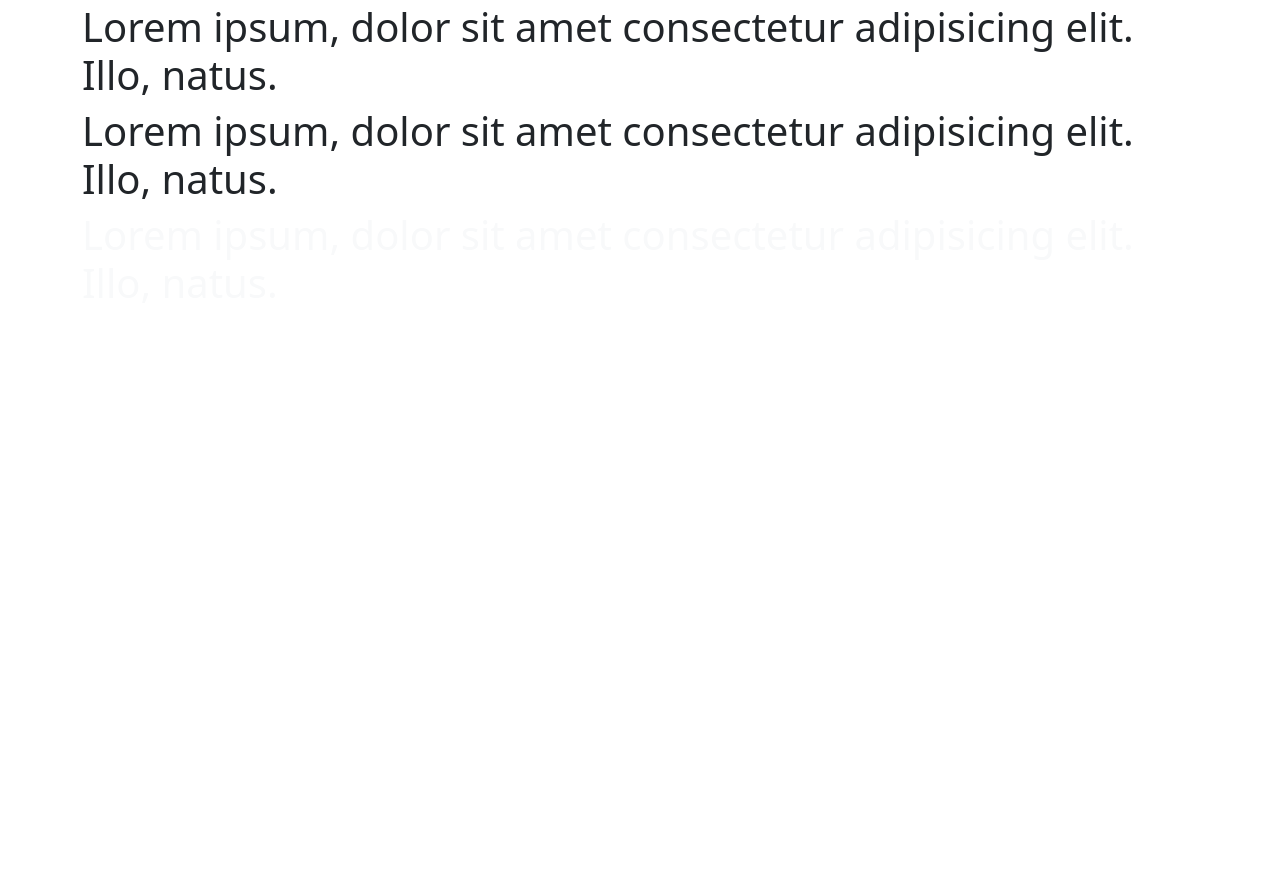
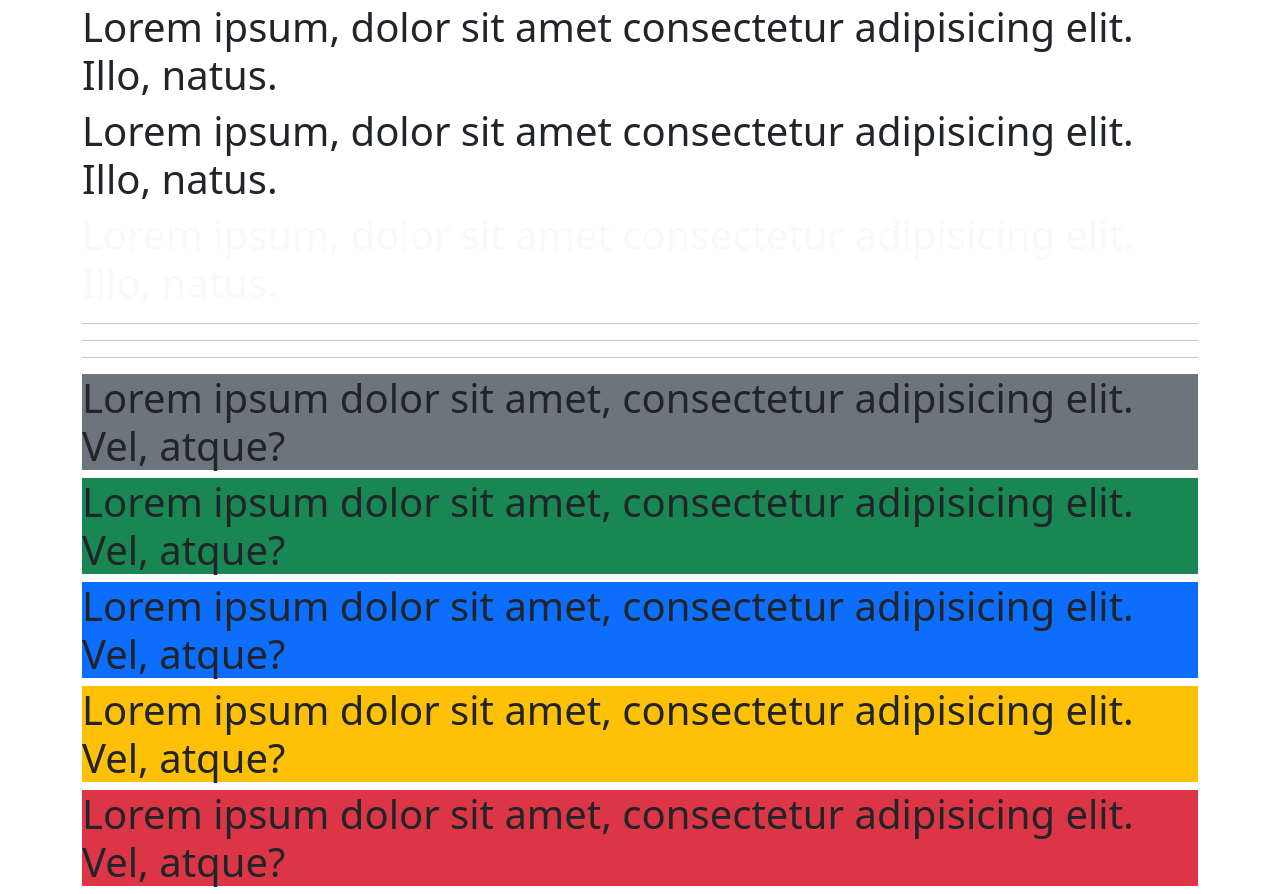
Before and after one commit to SakshamW/basic-bootsstap, a plain HTML site: page index.html in a window 1280 px wide. Shown: the part 6129-7023 px from the top of the page. Before the commit the page ends 6444 px from the top, so only its background shows below. Drawn offline with Linux system fonts and the light colour scheme.

Commit message:
Bootstrap background classess practice

```diff
--- a/index.html
+++ b/index.html
@@ -221,6 +221,14 @@
     <h1 class="text-dark">Lorem ipsum, dolor sit amet consectetur adipisicing elit. Illo, natus.</h1>
     <h1 class="text-body">Lorem ipsum, dolor sit amet consectetur adipisicing elit. Illo, natus.</h1>
     <h1 class="text-light">Lorem ipsum, dolor sit amet consectetur adipisicing elit. Illo, natus.</h1>
-</div>
-</body>
+    <hr>
+    <hr>
+    <hr>
+    <h1 class="bg-secondary">Lorem ipsum dolor sit amet, consectetur adipisicing elit. Vel, atque?</h1>
+    <h1 class="bg-success">Lorem ipsum dolor sit amet, consectetur adipisicing elit. Vel, atque?</h1>
+    <h1 class="bg-primary">Lorem ipsum dolor sit amet, consectetur adipisicing elit. Vel, atque?</h1>
+    <h1 class="bg-warning">Lorem ipsum dolor sit amet, consectetur adipisicing elit. Vel, atque?</h1>
+    <h1 class="bg-danger">Lorem ipsum dolor sit amet, consectetur adipisicing elit. Vel, atque?</h1>
+    </div>
+    </body>
 </html>
```
